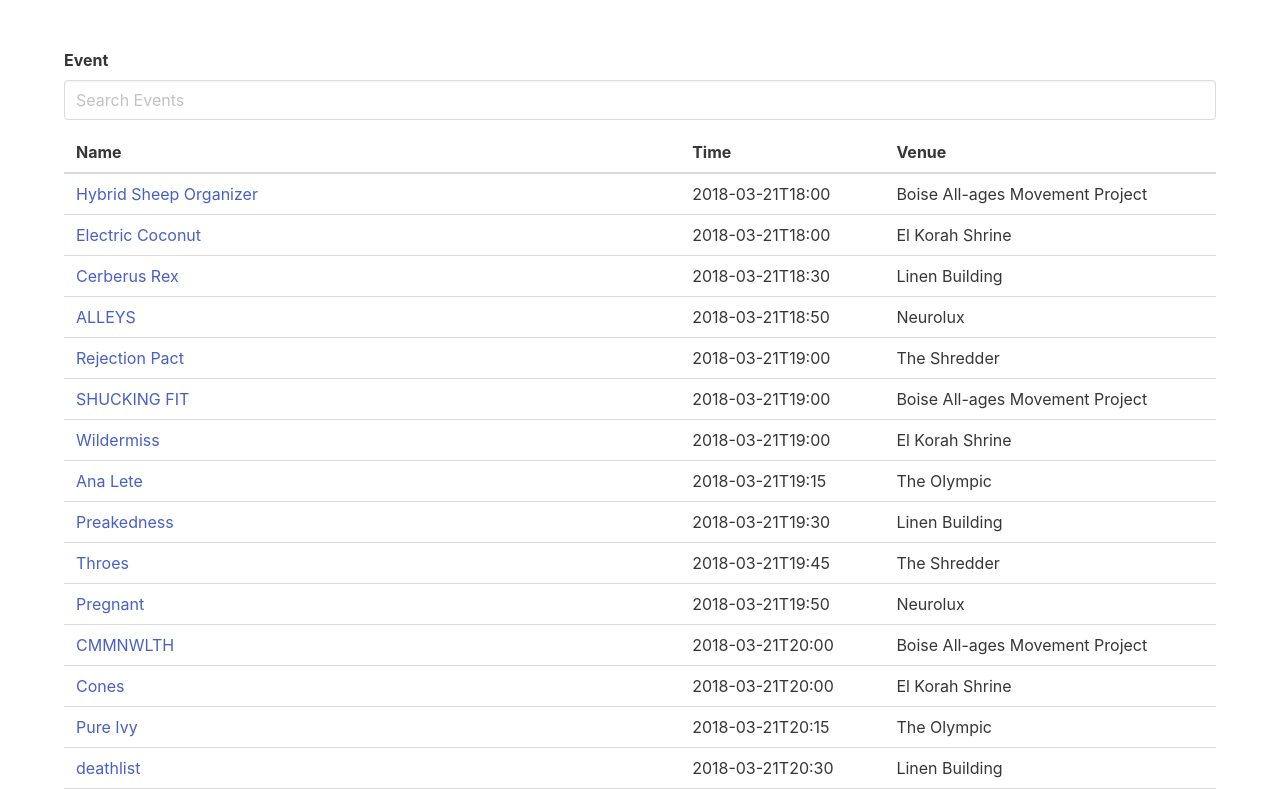
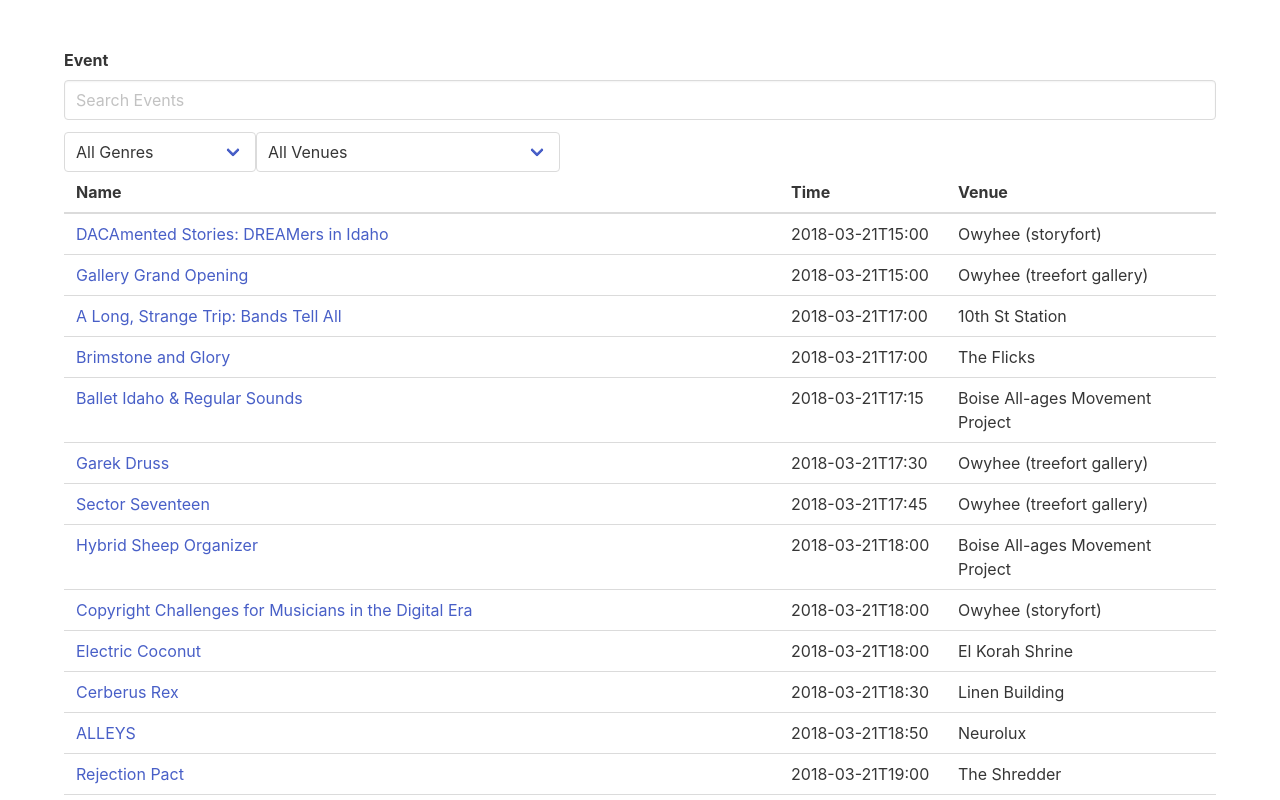
Before and after one commit to jarednipper/treefort-react, a React (Create React App) app: page / in a window 1280 px wide. Shown: the top 800 px of the page. Built offline with nearby package versions, Linux system fonts and the light colour scheme.

Commit message:
add filters, stub out more event page

```diff
--- a/src/App.js
+++ b/src/App.js
@@ -67,6 +67,14 @@ const NoRouteMatch = () => (
 
 class Event extends React.Component {
   render() {
+
+    // TODO Right now this only handles 1 performer (most cases) - figure out what to do with multiple - event id 2018-9137674-Treefort
+    // TODO handle no performers - event id 2018-0-Treefort
+
+    const forts = this.props.event.forts.map((f) => {
+      return <li>{f}</li>
+    });
+
     return (
       <div>
         <ul>
@@ -76,13 +84,36 @@ class Event extends React.Component {
           <li>{this.props.event.venue.street}</li>
           <li>{this.props.event.forts[0].name}</li>
           <li>{this.props.event.suggested_age}</li>
-          <li><b>Performers:</b></li>
+          {/* <li><b>Performers:</b></li>
           {this.props.performers.map((p) => {
             return <li key={p.id}>{p.name}</li>
-          })}
+          })} */}
+          <li>
+            <ul>{forts}</ul>
+          </li>
+        </ul>
 
+        <img src={this.props.performers[0].image_url_med} alt='Performer' />
 
-        </ul>
+        <div>
+          {this.props.performers[0].song
+            ? <audio controls>
+              <source src={this.props.performers[0].song.stream_url} type="audio/mp3" />
+              <p><a href={this.props.performers[0].song.stream_url}>Listen</a></p>
+            </audio>
+            : null}
+        </div>
+
+        <div>
+          {this.props.performers[0].video_url
+            ? <p><a href={this.props.performers[0].video_url} target='_new'>Watch Video</a></p>
+            : null
+          }
+        </div>
+
+        <p>{this.props.performers[0].bio}</p>
+        <p>TODO Genres</p>
+
       </div>
     )
   }
@@ -94,9 +125,13 @@ class FilterableEventTable extends React.Component {
     super(props);
     this.state = {
       eventInputText: window.localStorage.getItem('eventInputText') || '',
+      genreInputValue: window.localStorage.getItem('genreInputValue') || '',
+      venueInputValue: window.localStorage.getItem('venueInputValue') || '',
     };
 
     this.handleEventInputChange = this.handleEventInputChange.bind(this);
+    this.handleGenreInputChange = this.handleGenreInputChange.bind(this);
+    this.handleVenueInputChange = this.handleVenueInputChange.bind(this);
   }
 
   handleEventInputChange(input) {
@@ -104,17 +139,49 @@ class FilterableEventTable extends React.Component {
     window.localStorage.setItem('eventInputText', input);
   }
 
+  handleGenreInputChange(input) {
+    this.setState({ genreInputValue: input });
+    window.localStorage.setItem('genreInputValue', input);
+  }
+
+  handleVenueInputChange(input) {
+    this.setState({ venueInputValue: input });
+    window.localStorage.setItem('venueInputValue', input);
+  }
+
   render() {
+
+    const genres = [...new Set(
+      this.props.performerData
+        .filter(p => p.genres != null)
+        .map(p => p.genres)
+        .reduce((flat, toFlatten) => flat.concat(toFlatten), [])
+    )].sort();
+
+    // TODO filter out venues that don't have events (12th st)
+    const venues = this.props.venueData.map(v => v.name).sort();
+
     return (
       <div className="section">
         <div className="container">
           <Search
             onEventInputChange={this.handleEventInputChange}
             eventInputText={this.state.eventInputText}
+
+            genres={genres}
+            onGenreInputChange={this.handleGenreInputChange}
+            genreInputValue={this.state.genreInputValue}
+
+            venues={venues}
+            onVenueInputChange={this.handleVenueInputChange}
+            venueInputValue={this.state.venueInputValue}
           />
           <EventTable
             events={this.props.eventData}
+            performers={this.props.performerData}
             eventInputText={this.state.eventInputText}
+            genreInputValue={this.state.genreInputValue}
+            venueInputValue={this.state.venueInputValue}
           />
         </div>
       </div>
@@ -122,12 +189,76 @@ class FilterableEventTable extends React.Component {
   }
 }
 
-const Search = ({ onEventInputChange, eventInputText }) => (
-  <EventInput
-    onEventInputChange={onEventInputChange}
-    eventInputText={eventInputText}
-  />
+const Search = ({ onEventInputChange, eventInputText, genres, onGenreInputChange, genreInputValue, venues, onVenueInputChange, venueInputValue }) => (
+  <div>
+    <EventInput
+      onEventInputChange={onEventInputChange}
+      eventInputText={eventInputText}
+    />
+    <GenreInput
+      genres={genres}
+      onGenreInputChange={onGenreInputChange}
+      genreInputValue={genreInputValue}
+    />
+    <VenueInput
+      venues={venues}
+      onVenueInputChange={onVenueInputChange}
+      venueInputValue={venueInputValue}
+    />
+  </div>
 );
+
+class GenreInput extends React.Component {
+  constructor(props) {
+    super(props);
+    this.handleGenreInputChange = this.handleGenreInputChange.bind(this);
+  }
+
+  handleGenreInputChange(e) {
+    this.props.onGenreInputChange(e.target.value);
+  }
+
+  render() {
+    const options = this.props.genres.map(e =>
+      <option value={e} key={e}>{e}</option>
+    );
+
+    return (
+      <div className="select">
+        <select onChange={this.handleGenreInputChange} value={this.props.genreInputValue}>
+          <option value="">All Genres</option>
+          {options}
+        </select>
+      </div>
+    )
+  }
+}
+
+class VenueInput extends React.Component {
+  constructor(props) {
+    super(props);
+    this.handleVenueInputChange = this.handleVenueInputChange.bind(this);
+  }
+
+  handleVenueInputChange(e) {
+    this.props.onVenueInputChange(e.target.value);
+  }
+
+  render() {
+    const options = this.props.venues.map(e =>
+      <option value={e} key={e}>{e}</option>
+    );
+
+    return (
+      <div className="select">
+        <select onChange={this.handleVenueInputChange} value={this.props.venueInputValue}>
+          <option value="">All Venues</option>
+          {options}
+        </select>
+      </div>
+    )
+  }
+}
 
 class EventInput extends React.Component {
   constructor(props) {
@@ -162,12 +293,29 @@ class EventTable extends React.Component {
     var events = this.props.events;
 
     if (this.props.eventInputText.length > 0) {
-      events = events.filter((event) => { return event.name.toLowerCase().match(this.props.eventInputText.toLowerCase()); })
+      events = events.filter(event => event.name.toLowerCase().match(this.props.eventInputText.toLowerCase()))
     }
 
-    events = events.filter((event) => {
-      return event.forts.includes('Treefort') && event.performers.length > 0
-    }).sort((a, b) => {
+    if (this.props.genreInputValue.length > 0) {
+      // filter performers by genre
+      const performerIds = this.props.performers
+        .filter(p => p.genres != null && p.genres.includes(this.props.genreInputValue))
+        .map(p => p.id)
+
+      // filter events by remaining performers
+      events = events.filter((e) => { return e.performers.some((p) => { return performerIds.includes(p.id) }) });
+
+    }
+
+    // filter venues
+    if (this.props.venueInputValue.length > 0) {
+      events = events.filter(e => e.venue.name === this.props.venueInputValue);
+    }
+
+    // filter forts ?
+
+
+    events = events.sort((a, b) => {
       return a.start_time < b.start_time ? -1 : 1;
     });
 
```
